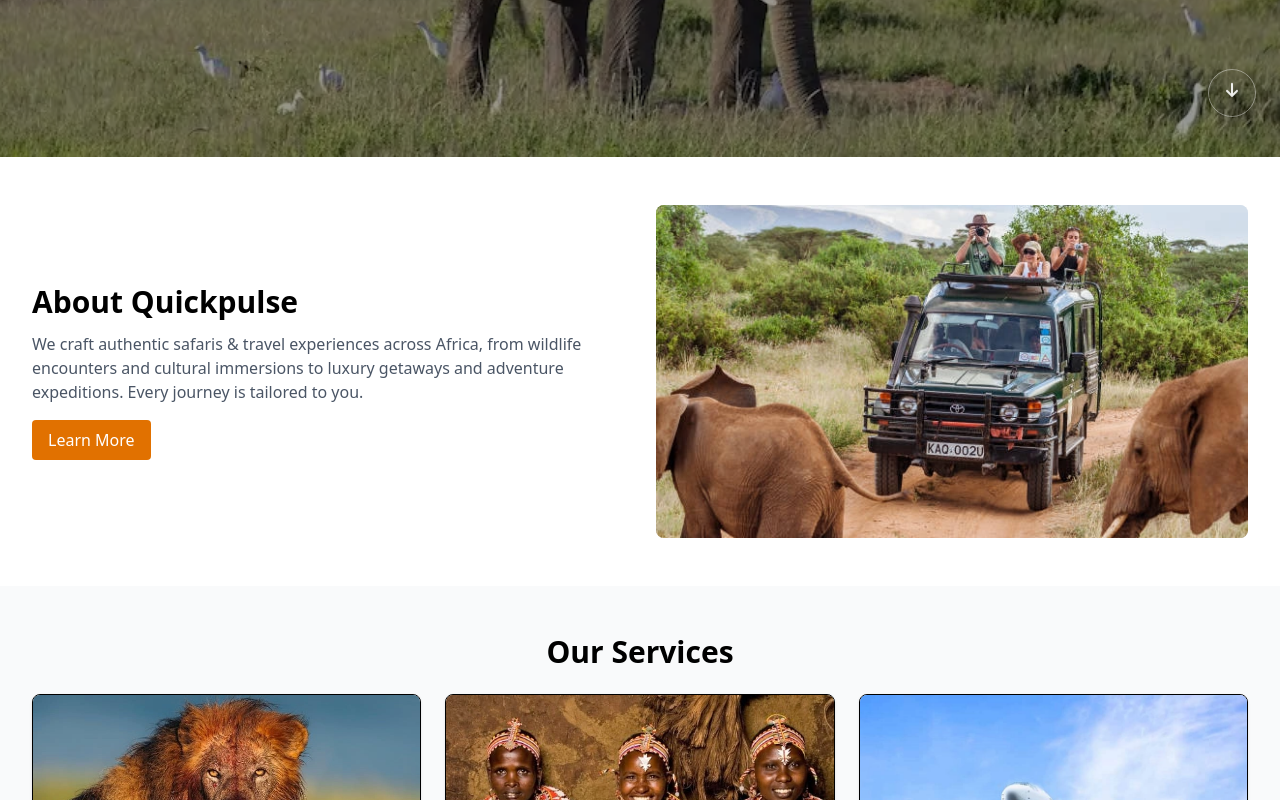
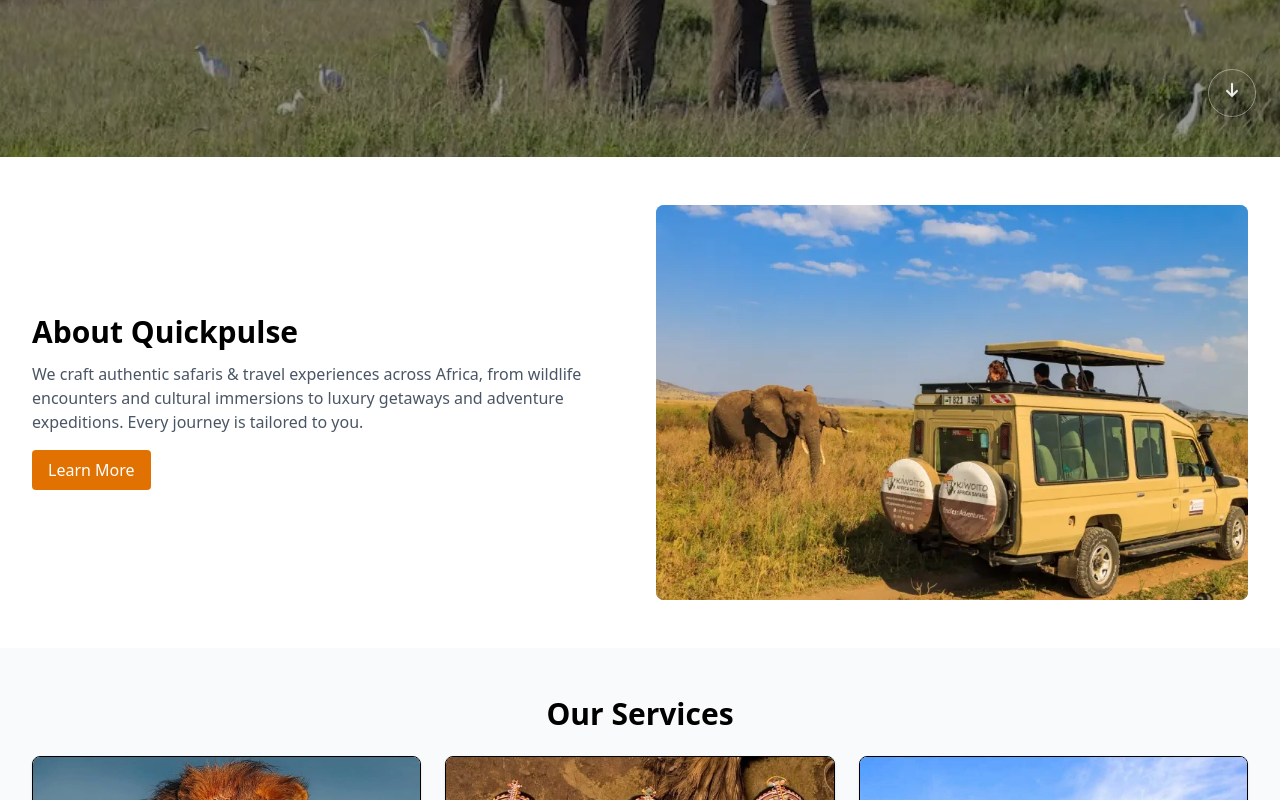
Before and after one commit to mike111-sys/Quick-Safaris, a React (Vite) app: page / in a window 1280 px wide. Shown: the part 676-1476 px from the top of the page. Built offline with nearby package versions, Linux system fonts and the light colour scheme.

Commit message:
refiend homesections and safari images

```diff
--- a/src/sections/HomeSections.tsx
+++ b/src/sections/HomeSections.tsx
@@ -61,7 +61,7 @@ const HomeSections = () => {
             whileInView={{ opacity: 1, y: 0 }}
             viewport={{ once: true }}
             transition={{ duration: 0.7, delay: 0.2 }}
-            className="aspect-video rounded-lg overflow-hidden relative"
+            className="aspect-[3/2] rounded-lg overflow-hidden relative"
           >
             <img
               src={image_blur}
```
Also changed, not shown: src/assets/Home Sections/safari-blur.webp, src/assets/Home Sections/safari.webp.
